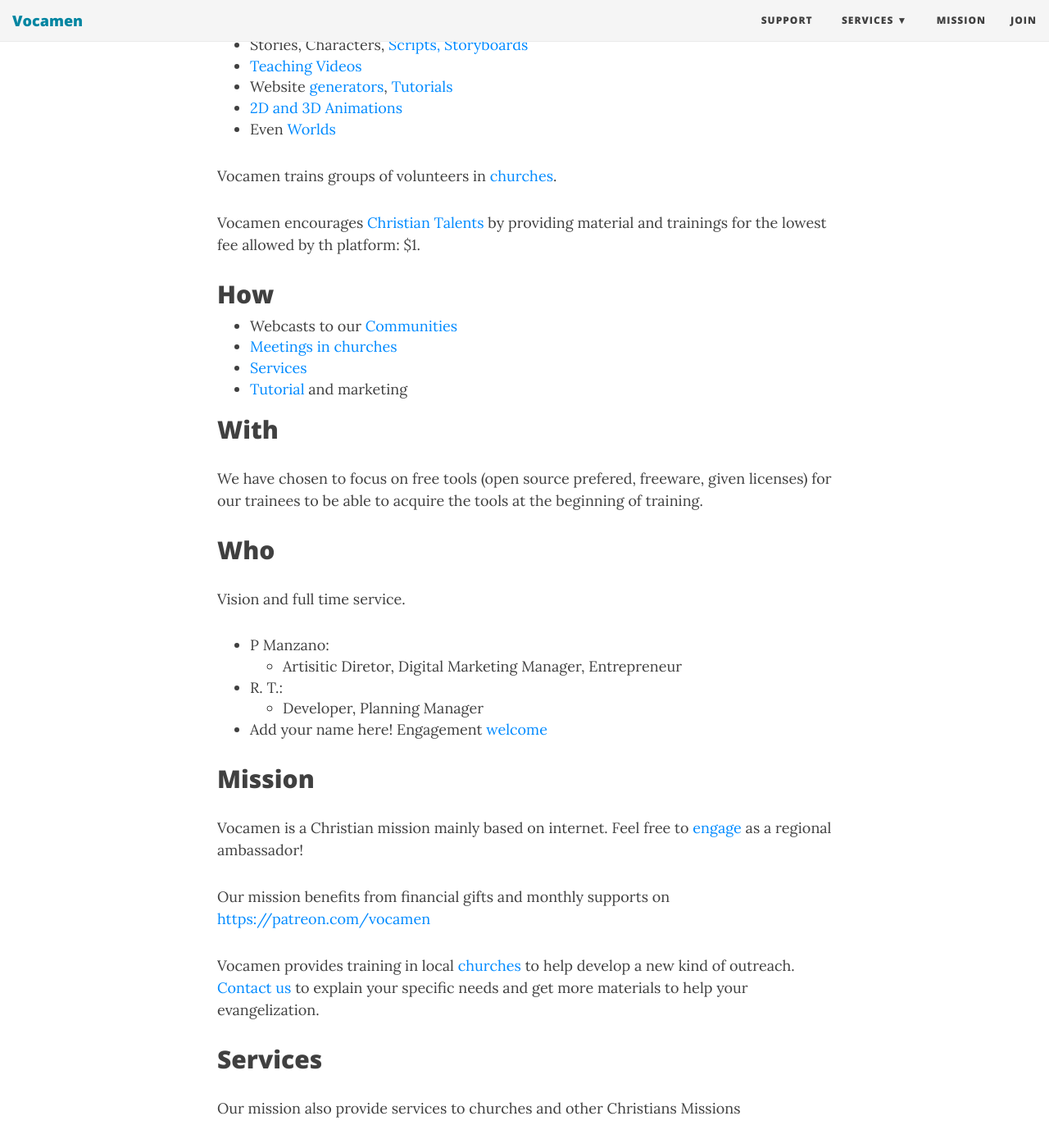
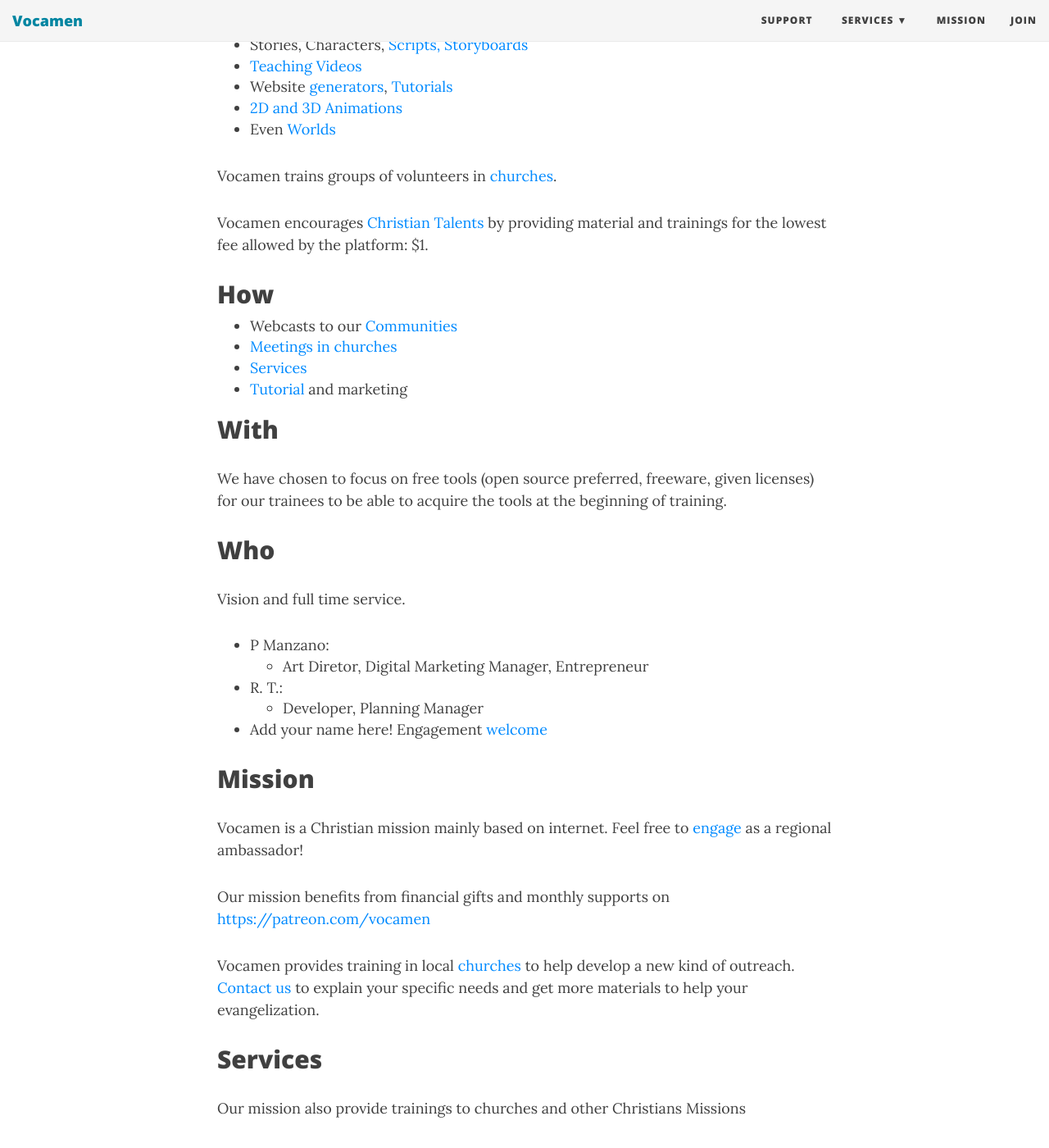
Before and after one commit to vocamen/vocamen.github.io, a Jekyll site: the page built from index.md, in a window 1280 px wide and 1400 px high, scrolled down 1344 px. Shown: the whole window at 82% size. Built offline with Jekyll 4.4.1, drawn with Linux system fonts in a browser that asks for light colours; nearby versions of some CDN libraries; some of the changed text lies outside the part shown.

Commit message:
Update indexcontent.md

```diff
--- a/_includes/indexcontent.md
+++ b/_includes/indexcontent.md
@@ -31,7 +31,7 @@
 
 Vocamen trains groups of volunteers in [churches](#churches).
 
-Vocamen encourages [Christian Talents]() by providing material and trainings for the lowest fee allowed by th platform: $1.
+Vocamen encourages [Christian Talents]() by providing material and trainings for the lowest fee allowed by the platform: $1.
 
 <a name="how"></a>
 
@@ -42,7 +42,7 @@
 - [Tutorial]() and marketing
 
 ## With
-We have chosen to focus on free tools (open source prefered, freeware, given licenses) for our trainees to be able to acquire the tools at the beginning of training.
+We have chosen to focus on free tools (open source preferred, freeware, given licenses) for our trainees to be able to acquire the tools at the beginning of training.
 
 <a name="who"></a>
 
@@ -50,7 +50,7 @@
 Vision and full time service.
 
 - P Manzano:
-  - Artisitic Diretor, Digital Marketing Manager, Entrepreneur
+  - Art Diretor, Digital Marketing Manager, Entrepreneur
 - R. T.:
   - Developer, Planning Manager
 - Add your name here! Engagement [welcome](more/engage/)
@@ -68,7 +68,7 @@
 <a name="services"></a>
 
 ## Services
-Our mission also provide services to churches and other Christians Missions
+Our mission also provide trainings to churches and other Christians Missions
 
 - [Trainings](patreon)
 - Films
```
Also changed, not shown: other parts of _includes/indexcontent.md (+1 -1 lines).
